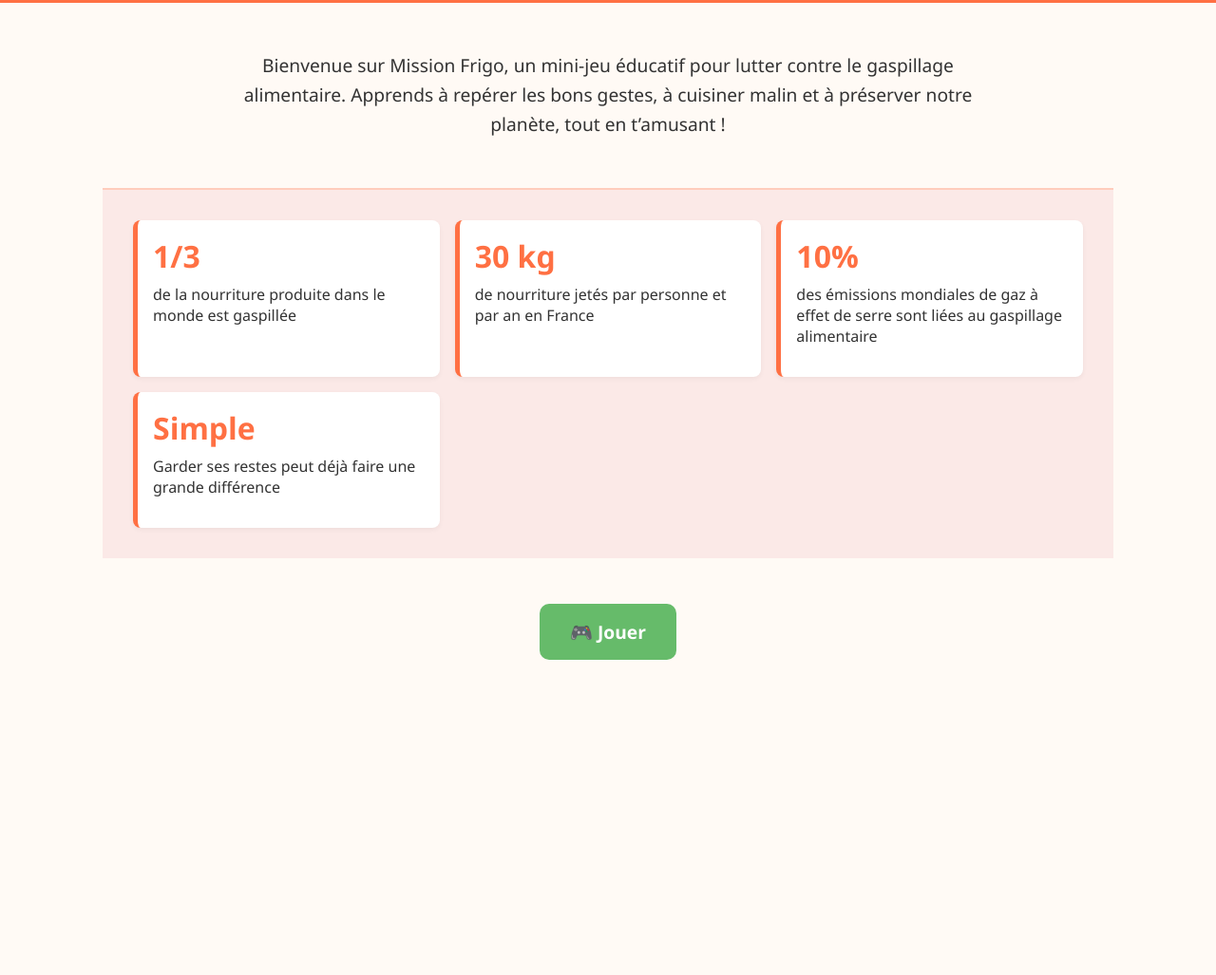
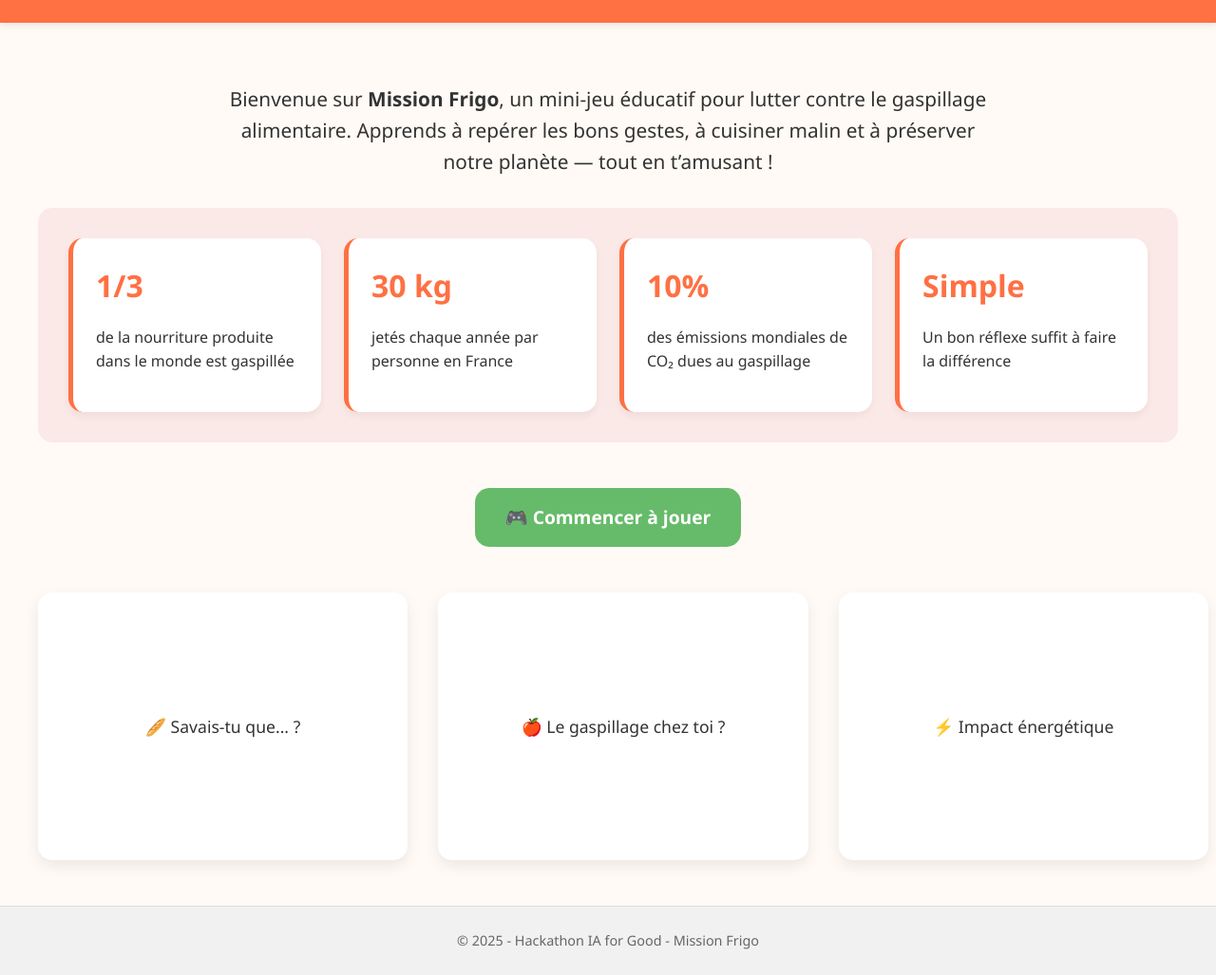
Before and after one commit to MatDoney/Hackathon-IA-2025, a plain HTML site: page index.html in a window 1280 px wide. Shown: the part 170-1197 px from the top of the page at 95% size. Before the commit the page ends 913 px from the top, so only its background shows below. Drawn offline with Linux system fonts and the light colour scheme.

Commit message:
feat () : improve homepage and add styles.css

```diff
--- /dev/null
+++ b/css/styles.css
@@ -0,0 +1,155 @@
+:root {
+    --orange: #ff7043;
+    --green: #66bb6a;
+    --light-bg: #fffaf5;
+    --highlight: #fbe9e7;
+    --card-back: #dcedc8;
+    --text: #333;
+    --border-radius: 15px;
+}
+
+body {
+    font-family: "Segoe UI", sans-serif;
+    margin: 0;
+    background: var(--light-bg);
+    color: var(--text);
+    line-height: 1.6;
+}
+
+header {
+    background: var(--orange);
+    color: white;
+    padding: 2rem 1rem;
+    text-align: center;
+    box-shadow: 0 2px 8px rgba(0, 0, 0, 0.1);
+}
+
+header h1 {
+    margin: 0;
+    font-size: 2.8rem;
+}
+
+header p {
+    font-size: 1.2rem;
+    margin-top: 0.5rem;
+}
+
+main {
+    padding: 2rem 1rem;
+    max-width: 1200px;
+    margin: auto;
+}
+
+.intro {
+    text-align: center;
+    max-width: 800px;
+    margin: 2rem auto;
+}
+
+.intro p {
+    font-size: 1.3rem;
+}
+
+.stats {
+    display: grid;
+    gap: 1.5rem;
+    grid-template-columns: repeat(auto-fit, minmax(250px, 1fr));
+    background: var(--highlight);
+    padding: 2rem;
+    border-radius: var(--border-radius);
+    margin-bottom: 3rem;
+}
+
+.stat-box {
+    background: white;
+    border-left: 5px solid var(--orange);
+    padding: 1.5rem;
+    border-radius: var(--border-radius);
+    box-shadow: 0 4px 8px rgba(0, 0, 0, 0.05);
+}
+
+.stat-box h2 {
+    font-size: 2rem;
+    color: var(--orange);
+    margin: 0;
+}
+
+.cta {
+    text-align: center;
+    margin: 3rem 0;
+}
+
+.cta a {
+    display: inline-block;
+    padding: 1rem 2rem;
+    background: var(--green);
+    color: white;
+    font-weight: bold;
+    border-radius: var(--border-radius);
+    text-decoration: none;
+    font-size: 1.2rem;
+    transition: background 0.3s ease;
+}
+
+.cta a:hover {
+    background: #388e3c;
+}
+
+.card-grid {
+    display: grid;
+    gap: 4rem;
+    grid-template-columns: repeat(auto-fit, minmax(250px, 1fr));
+    margin-bottom: 3rem;
+}
+
+.card {
+    perspective: 1000px;
+    cursor: pointer;
+    height: 250px;
+}
+
+.card-inner {
+    position: relative;
+    width: 100%;
+    height: 100%;
+    transition: transform 0.6s;
+    transform-style: preserve-3d;
+}
+
+.card.flipped .card-inner {
+    transform: rotateY(180deg);
+}
+
+.card-front,
+.card-back {
+    position: absolute;
+    width: 100%;
+    height: 100%;
+    backface-visibility: hidden;
+    border-radius: var(--border-radius);
+    box-shadow: 0 6px 15px rgba(0, 0, 0, 0.08);
+    display: flex;
+    align-items: center;
+    justify-content: center;
+    padding: 1rem;
+    text-align: center;
+    font-size: 1.1rem;
+}
+
+.card-front {
+    background: white;
+}
+
+.card-back {
+    background: var(--card-back);
+    transform: rotateY(180deg);
+}
+
+footer {
+    background: #f1f1f1;
+    text-align: center;
+    padding: 1.5rem;
+    font-size: 0.9rem;
+    color: #666;
+    border-top: 1px solid #ddd;
+}
--- a/index.html
+++ b/index.html
@@ -2,103 +2,27 @@
 <html lang="fr">
 
 <head>
-  <meta charset="UTF-8" />
+    <meta charset="UTF-8"/>
+    <link rel="stylesheet" href="css/styles.css" />
     <title>Mission Frigo - Accueil</title>
-  <meta name="viewport" content="width=device-width, initial-scale=1.0" />
-  <style>
-    body {
-      font-family: "Segoe UI", sans-serif;
-      margin: 0;
-      background: #fffaf5;
-      color: #333;
-    }
-
-    header {
-      background: #ff7043;
-      color: white;
-      padding: 2rem 1rem;
-      text-align: center;
-    }
-
-    header h1 {
-      margin: 0;
-      font-size: 2.5rem;
-    }
-
-    .intro {
-      padding: 2rem;
-      max-width: 800px;
-      margin: auto;
-      text-align: center;
-    }
-
-    .intro p {
-      font-size: 1.2rem;
-      line-height: 1.6;
-    }
-
-    .stats {
-      background: #fbe9e7;
-      padding: 2rem;
-      display: grid;
-      gap: 1rem;
-      grid-template-columns: repeat(auto-fit, minmax(250px, 1fr));
-      max-width: 1000px;
-      margin: auto;
-      border-top: 2px solid #ffccbc;
-    }
-
-    .stat-box {
-      background: white;
-      border-left: 5px solid #ff7043;
-      padding: 1rem;
-      border-radius: 8px;
-      box-shadow: 0 2px 5px rgba(0, 0, 0, 0.05);
-    }
-
-    .stat-box h2 {
-      font-size: 2rem;
-      color: #ff7043;
-      margin: 0;
-    }
-
-    .stat-box p {
-      margin-top: 0.5rem;
-      font-size: 1rem;
-    }
-
-    .cta {
-      text-align: center;
-      margin: 3rem 0;
-    }
-
-    .cta a {
-      display: inline-block;
-      padding: 1rem 2rem;
-      background: #66bb6a;
-      color: white;
-      font-weight: bold;
-      border-radius: 10px;
-      text-decoration: none;
-      font-size: 1.2rem;
-      transition: background 0.3s;
-    }
-
-    .cta a:hover {
-      background: #558b2f;
-    }
-  </style>
+    <meta name="viewport" content="width=device-width, initial-scale=1.0"/>
 </head>
 
 <body>
+
 <header>
     <h1>🥕 Mission Frigo</h1>
     <p>Sauve ton repas, sauve la planète</p>
 </header>
+
+<main>
     <section class="intro">
-    <p>Bienvenue sur Mission Frigo, un mini-jeu éducatif pour lutter contre le gaspillage alimentaire. Apprends à
-      repérer les bons gestes, à cuisiner malin et à préserver notre planète, tout en t’amusant !</p>
+        <p>
+            Bienvenue sur <strong>Mission Frigo</strong>, un mini-jeu éducatif pour lutter contre le gaspillage alimentaire.
+            Apprends à repérer les bons gestes, à cuisiner malin et à préserver notre planète — tout en t’amusant !
+        </p>
     </section>
+
     <section class="stats">
         <div class="stat-box">
             <h2>1/3</h2>
@@ -106,18 +30,61 @@
         </div>
         <div class="stat-box">
             <h2>30 kg</h2>
-      <p>de nourriture jetés par personne et par an en France</p>
+            <p>jetés chaque année par personne en France</p>
         </div>
         <div class="stat-box">
             <h2>10%</h2>
-      <p>des émissions mondiales de gaz à effet de serre sont liées au gaspillage alimentaire</p>
+            <p>des émissions mondiales de CO₂ dues au gaspillage</p>
         </div>
         <div class="stat-box">
             <h2>Simple</h2>
-      <p>Garder ses restes peut déjà faire une grande différence</p>
+            <p>Un bon réflexe suffit à faire la différence</p>
         </div>
     </section>
-  <div class="cta"> <a href="./pages/lv1.html">🎮 Jouer</a> </div>
+
+    <div class="cta">
+        <a href="./pages/lv1.html">🎮 Commencer à jouer</a>
+    </div>
+
+    <section class="card-grid">
+        <div class="card" onclick="flipCard(this)">
+            <div class="card-inner">
+                <div class="card-front">🥖 Savais-tu que... ?</div>
+                <div class="card-back">
+                    10 millions de tonnes de nourriture sont gaspillées chaque année en France !
+                </div>
+            </div>
+        </div>
+
+        <div class="card" onclick="flipCard(this)">
+            <div class="card-inner">
+                <div class="card-front">🍎 Le gaspillage chez toi ?</div>
+                <div class="card-back">
+                    Chaque foyer jette en moyenne 30 kg d’aliments par an.
+                </div>
+            </div>
+        </div>
+
+        <div class="card" onclick="flipCard(this)">
+            <div class="card-inner">
+                <div class="card-front">⚡ Impact énergétique</div>
+                <div class="card-back">
+                    Le gaspillage alimentaire représente près de 10% des émissions de gaz à effet de serre.
+                </div>
+            </div>
+        </div>
+    </section>
+</main>
+
+<footer>
+    © 2025 - Hackathon IA for Good - Mission Frigo
+</footer>
+
+<script>
+    function flipCard(card) {
+        card.classList.toggle("flipped");
+    }
+</script>
+
 </body>
-
 </html>
```
Also changed, not shown: 1 other file. Lines whose indentation alone changed are shown as unchanged.
